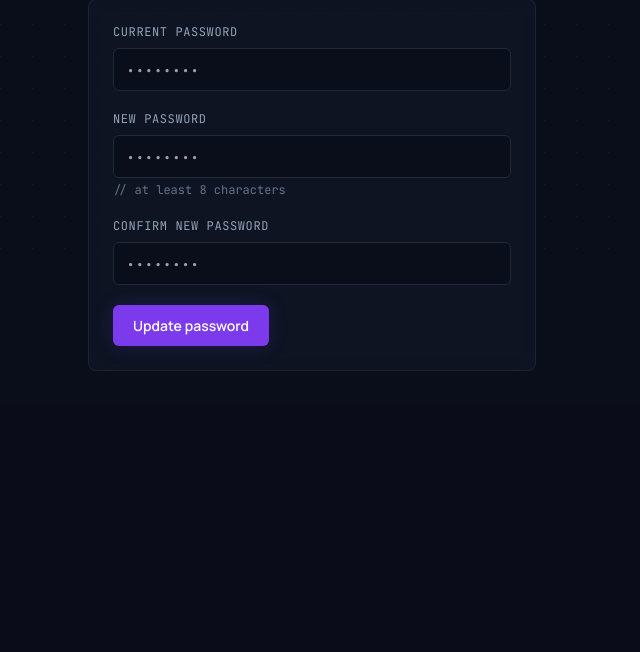
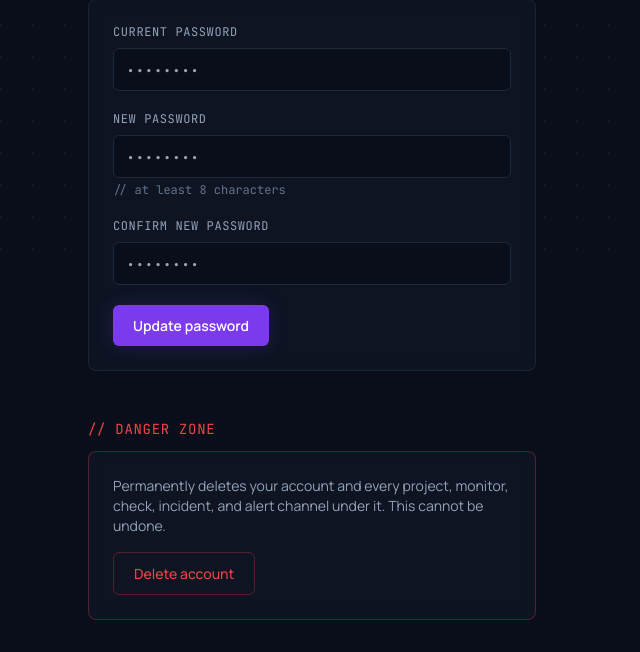
Before and after one commit to BetV3/UptimeBot, a Python web app: template app/templates/account.html in a window 1280 px wide. Shown: the part 520-1172 px from the top of the page, without its empty margins (0-640 px from the left). Before the commit the page ends 891 px from the top, so only its background shows below. Run offline with Jinja, Linux system fonts and the light colour scheme; the template is opened without the code that fills it, so the values that code supplies are empty; some libraries are stand-ins or nearby versions.

Commit message:
feat(account): GDPR account-deletion endpoint and UI
Adds POST /dashboard/account/delete behind email + password
confirmation. Cancels the Stripe subscription first (so we don't
lose stripe_subscription_id and leave a paying ghost) then cascades
through projects → monitors → checks/incidents/alert_deliveries
via FK cascades. If Stripe is unreachable, aborts cleanly with a
flash error so the user can retry.

Surfaces a "Danger zone" section on the Account page with a
confirmation modal that double-asks for email + password.

```diff
--- a/app/templates/account.html
+++ b/app/templates/account.html
@@ -56,4 +56,44 @@
         <button type="submit" class="bc-btn-primary">Update password</button>
     </form>
 </section>
+
+<section class="mt-12">
+    <h2 class="font-mono text-sm uppercase tracking-wider text-bad mb-3">// Danger zone</h2>
+    <div class="bc-card p-6 max-w-md border-bad/30">
+        <p class="text-sm text-ink-muted mb-4">
+            Permanently deletes your account and every project, monitor, check, incident, and alert channel under it. This cannot be undone.
+        </p>
+        <button type="button" onclick="document.getElementById('delete-account-modal').classList.remove('hidden')" class="bc-btn-danger">Delete account</button>
+    </div>
+</section>
+
+<div id="delete-account-modal" class="hidden fixed inset-0 bg-black/70 backdrop-blur-sm flex items-center justify-center z-50 p-4">
+    <div class="bc-card w-full max-w-md p-6 shadow-glow-lg">
+        <div class="flex items-start gap-4 mb-5">
+            <div class="w-10 h-10 rounded-md bg-bad/10 border border-bad/30 flex items-center justify-center flex-shrink-0">
+                <svg class="w-5 h-5 text-bad" fill="none" stroke="currentColor" viewBox="0 0 24 24" stroke-width="2">
+                    <path stroke-linecap="round" stroke-linejoin="round" d="M12 9v2m0 4h.01M4.93 19h14.14c1.54 0 2.5-1.67 1.73-3L13.73 4a2 2 0 00-3.46 0L3.2 16c-.77 1.33.19 3 1.73 3z"/>
+                </svg>
+            </div>
+            <div class="flex-1">
+                <h2 class="font-mono text-lg font-bold text-ink">Delete account?</h2>
+                <p class="text-sm text-ink-muted mt-1">Confirm your email and password. Any active subscription will be canceled, and all of your projects, monitors, checks, and incidents will be removed.</p>
+            </div>
+        </div>
+        <form method="post" action="/dashboard/account/delete" class="space-y-4">
+            <div>
+                <label class="block text-xs font-mono uppercase tracking-wider text-ink-muted mb-2">Type your email to confirm</label>
+                <input type="email" name="confirm_email" required autocomplete="off" placeholder="{{ user.email }}">
+            </div>
+            <div>
+                <label class="block text-xs font-mono uppercase tracking-wider text-ink-muted mb-2">Password</label>
+                <input type="password" name="confirm_password" required autocomplete="current-password" placeholder="••••••••">
+            </div>
+            <div class="flex justify-end gap-3 pt-2">
+                <button type="button" onclick="document.getElementById('delete-account-modal').classList.add('hidden')" class="bc-btn-secondary">Cancel</button>
+                <button type="submit" class="bc-btn-danger">Delete permanently</button>
+            </div>
+        </form>
+    </div>
+</div>
 {% endblock %}
```
Also changed, not shown: app/api/routes/dashboard.py (+54 -0 lines).
